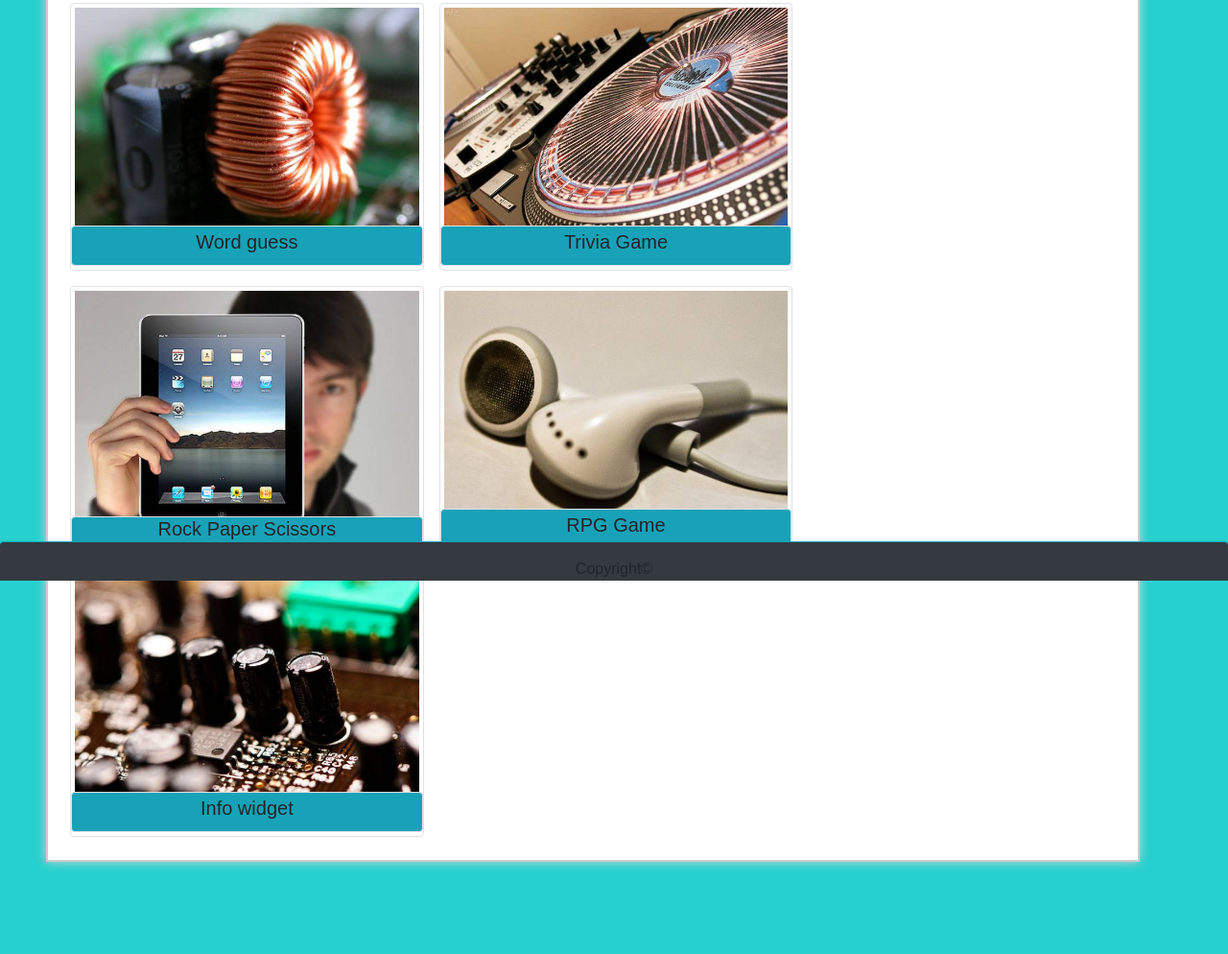
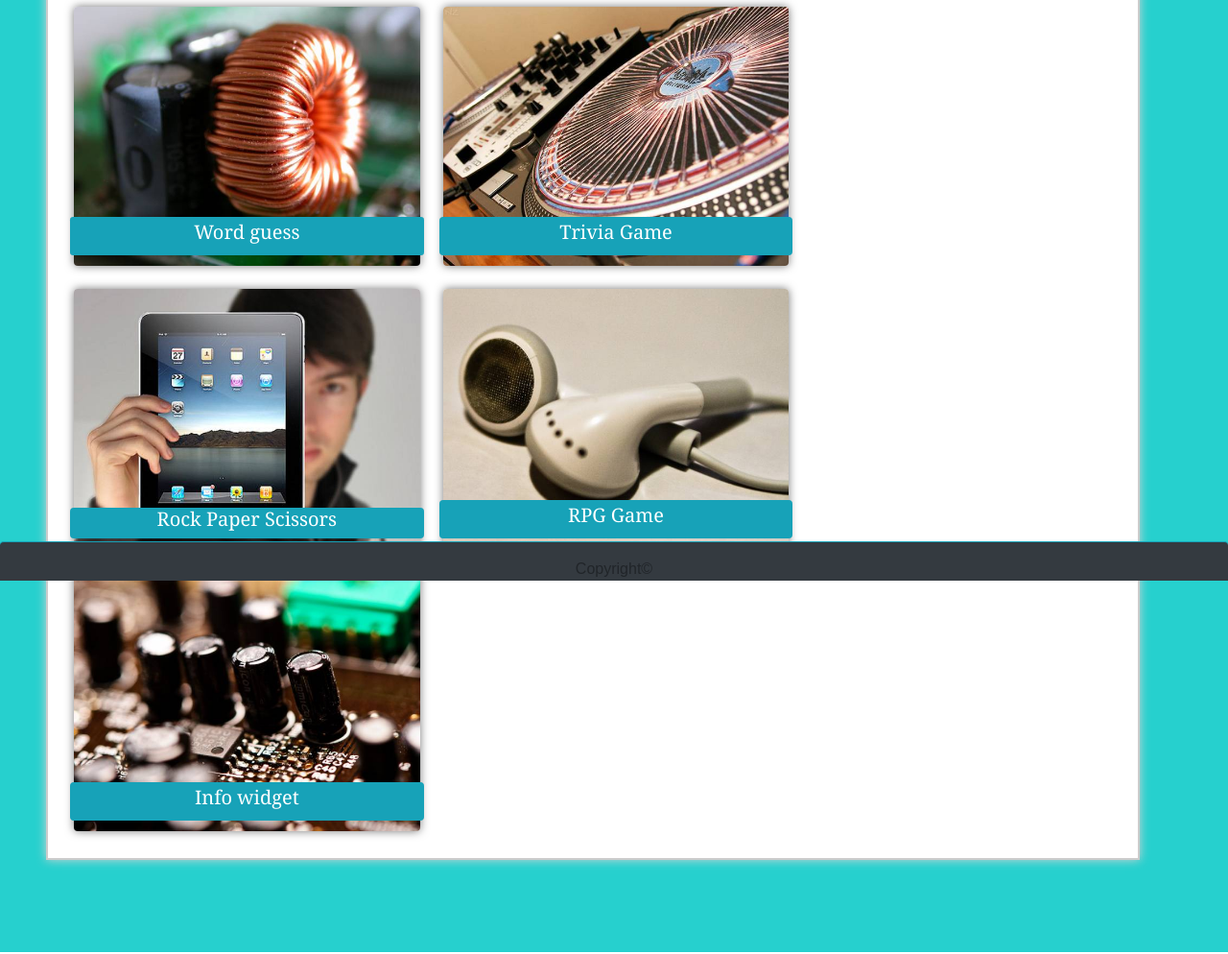
Before and after one commit to stevie2codes/responsive-basic-portfolio, a plain HTML site: page portfolio.html in a window 1280 px wide. Shown: the part 195-1189 px from the top of the page at 96% size. Drawn offline with nearby package versions, Linux system fonts and the light colour scheme.

Commit message:
adjusted portfolio images

```diff
--- a/assets/css/styles.css
+++ b/assets/css/styles.css
@@ -41,6 +41,8 @@ html {
 
 .rounded-circle {
   width: 200px;
+  border: 0;
+  box-shadow: #cccccc 0px 0px 10px;
 }
 
 .about-text {
@@ -57,3 +59,20 @@ h2 {
  .nav-link{
     font-size:1rem;
 }
+
+.move {
+    bottom: 15px;
+}
+img:hover {
+    transform: scale(1.05);
+    transition: all 400ms ease-in-out;
+    cursor: pointer;
+}
+.round img{
+    border-radius: 4px;
+    box-shadow: #777777 0px 0px 10px;
+}
+
+h5{
+    font-family: Georgia, 'Times New Roman', Times, serif;
+}
--- a/portfolio.html
+++ b/portfolio.html
@@ -47,37 +47,37 @@
 
     <div class="container-fluid mb-3">
       <div class="row">
-        <div class="col-md-4 m-2 p-1  position-relative  d-flex justify-content-center border rounded">
-          <div class=" col-md-12 position-absolute bg-info align-self-end  p-1 text-center border rounded">
-            <h5>Word guess</h5>
+        <div class="col-md-4 m-2 p-1 position-relative d-flex justify-content-center round">
+          <div class="move col-md-12 position-absolute bg-info p-1  text-center rounded-sm">
+            <h5 class="text-white">Word guess</h5>
           </div>
           <img src="assets/images/technics-1.jpg" class="img-fluid" alt="Word guess image">
         </div>
 
-        <div class="col-md-4 m-2 p-1 position-relative d-flex justify-content-center border rounded">
-          <div class=" col-md-12 position-absolute bg-info align-self-end  p-1 text-center border rounded">
-            <h5>Trivia Game</h5>
+        <div class="col-md-4 m-2 p-1 position-relative d-flex justify-content-center round">
+          <div class="move col-md-12 position-absolute bg-info align-self-end  p-1 text-center  rounded">
+            <h5 class="text-white">Trivia Game</h5>
           </div>
           <img src="assets/images/technics-2.jpg" class="img-fluid" alt="Triva Game image">
         </div>
 
-        <div class="col-md-4 m-2 p-1 position-relative d-flex justify-content-center border rounded">
-          <div class=" col-md-12 position-absolute bg-info align-self-end  p-0 text-center border rounded">
-            <h5>Rock Paper Scissors</h5>
+        <div class="col-md-4 m-2 p-1 position-relative d-flex justify-content-center round">
+          <div class="move col-md-12 position-absolute bg-info align-self-end  p-0 text-center rounded">
+            <h5 class="text-white">Rock Paper Scissors</h5>
           </div>
           <img src="assets/images/technics-3.jpg" class="img-fluid" alt="Paper Rock Scissors image">
         </div>
 
-        <div class="col-md-4 m-2 p-1 position-relative d-flex justify-content-center border rounded">
-          <div class=" col-md-12 position-absolute bg-info align-self-end  p-1 text-center border rounded">
-            <h5>RPG Game</h5>
+        <div class="col-md-4 m-2 p-1 position-relative d-flex justify-content-center round">
+          <div class="move col-md-12 position-absolute bg-info align-self-end  p-1 text-center  rounded">
+            <h5 class="text-white">RPG Game</h5>
           </div>
           <img src="assets/images/technics-4.jpg" class="img-fluid" alt="RPG game image">
         </div>
 
-        <div class="col-md-4 m-2 p-1 position-relative d-flex justify-content-center border rounded">
-          <div class=" col-md-12 position-absolute bg-info align-self-end  p-1 text-center border rounded">
-            <h5>Info widget</h5>
+        <div class="col-md-4 m-2 p-1 position-relative d-flex justify-content-center round">
+          <div class="move col-md-12 position-absolute bg-info align-self-end  p-1 text-center  rounded">
+            <h5 class="text-white">Info widget</h5>
           </div>
           <img src="assets/images/technics.jpg" class="img-fluid" alt="">
         </div>
```
